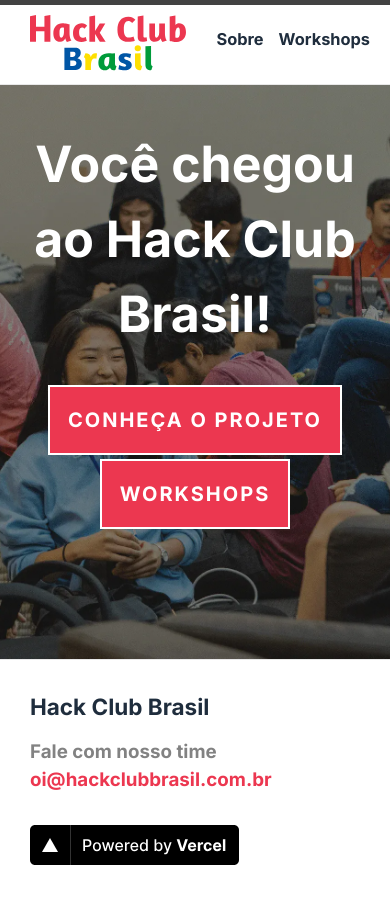
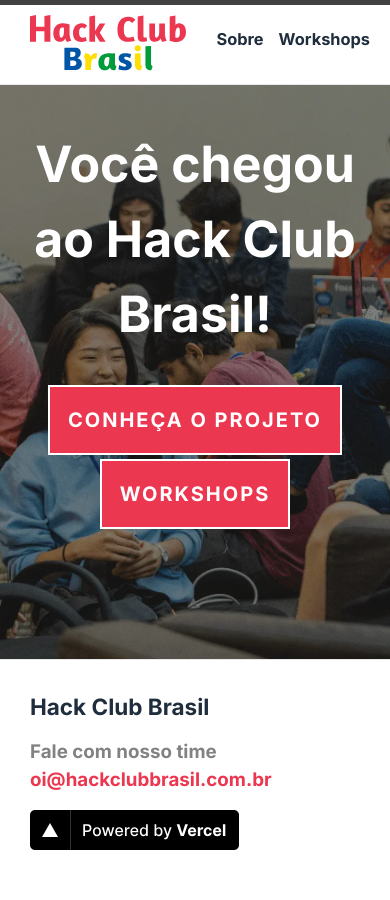
Before and after one commit to hack-club-brasil/website, a Jekyll site: the page built from docs/index.markdown, in a window 390 px wide. Built offline with Jekyll 4.4.1, drawn with Linux system fonts in a browser that asks for light colours.

Commit message:
fixed footer

```diff
--- a/docs/_sass/minima/_base.scss
+++ b/docs/_sass/minima/_base.scss
@@ -351,7 +351,3 @@ table {
    margin-left: 10px;
  }
 }
-
-.vercel-powered {
-  margin-left: 15px;
-}
--- a/docs/_sass/minima/_layout.scss
+++ b/docs/_sass/minima/_layout.scss
@@ -123,7 +123,6 @@
 
 .footer-col {
   float: left;
-  margin-bottom: $spacing-unit / 2;
   padding-left: $spacing-unit / 2;
 }
 
@@ -397,7 +396,9 @@ table {
 }
 
 @media screen and (max-width: 530px) {
-  .vercel-powered {float: left; margin-bottom: 10px;}
+  .vercel-powered {
+    margin-bottom: $spacing-unit / 2;
+    padding-left: $spacing-unit / 2;}
 }
 
 @media screen and (min-width: 531px) {
```
